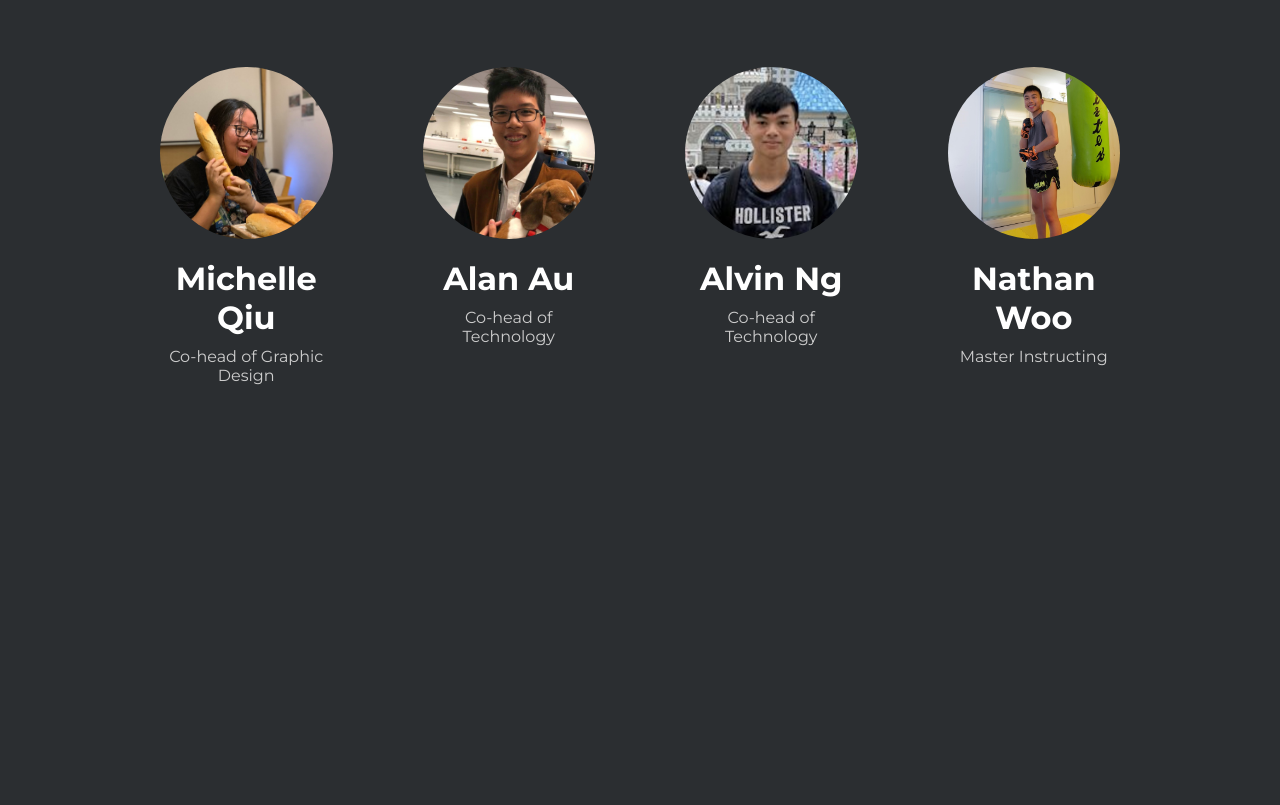
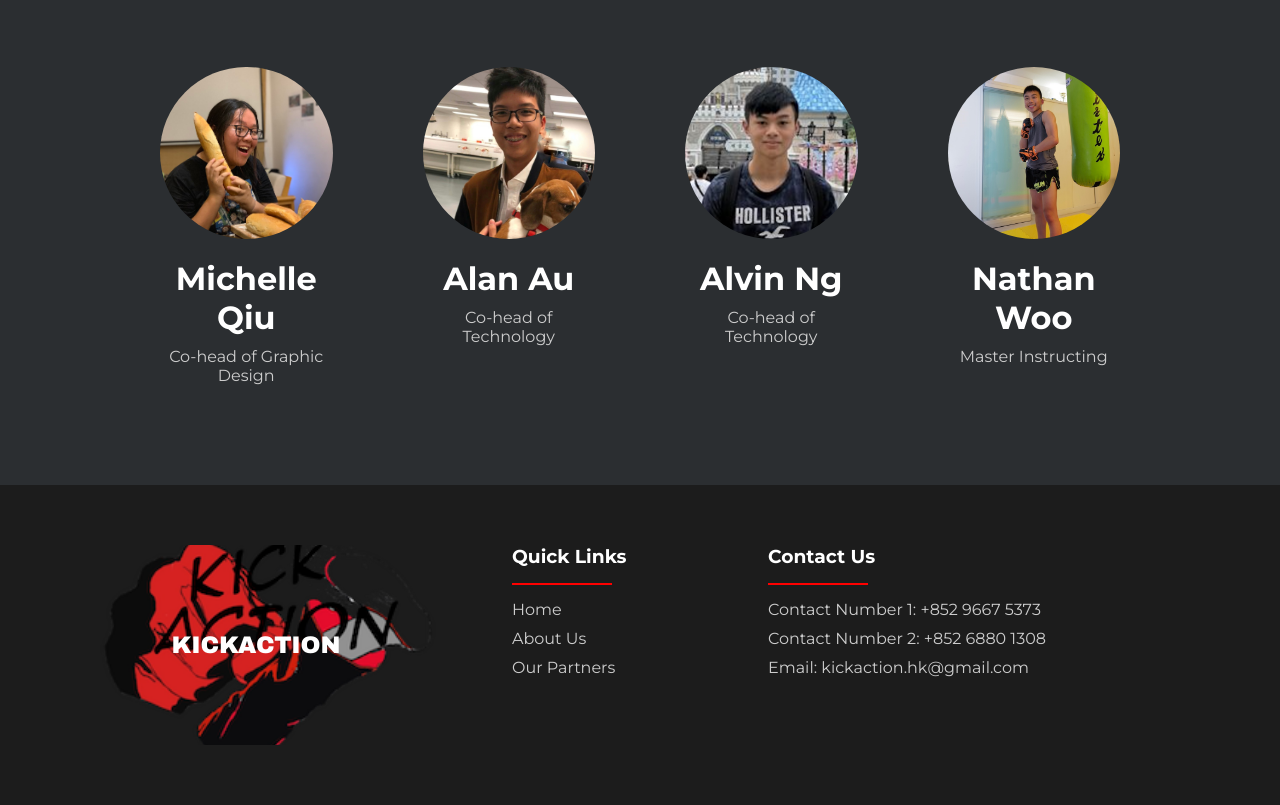
Before and after one commit to SkullCutter02/kickaction, a plain HTML site: page about-us.html in a window 1280 px wide. Shown: the part 1241-2046 px from the top of the page. Before the commit the page ends 1726 px from the top, so only its background shows below. Drawn offline with Linux system fonts and the light colour scheme.

Commit message:
Applied footer styling

```diff
--- a/about-us.html
+++ b/about-us.html
@@ -15,6 +15,7 @@
     <link rel="stylesheet" href="css/about-us/member-modal.css" />
     <script src="./components/nav.js" type="text/javascript" defer></script>
     <script src="./components/favicon.js" type="text/javascript" defer></script>
+    <script src="./components/footer.js" type="text/javascript" defer></script>
     <favicon-component></favicon-component>
   </head>
   <body>
@@ -40,5 +41,7 @@
 
     <script src="./scripts/aboutUs.js"></script>
     <script src="./scripts/nav.js"></script>
+
+    <footer-component></footer-component>
   </body>
 </html>
--- a/components/favicon.js
+++ b/components/favicon.js
@@ -1,4 +1,4 @@
-const template = `
+const faviconTemplate = `
   <link
     rel="apple-touch-icon"
     sizes="57x57"
@@ -83,7 +83,7 @@ class Favicon extends HTMLElement {
   }
 
   connectedCallback() {
-    this.innerHTML = template;
+    this.innerHTML = faviconTemplate;
   }
 }
 
--- /dev/null
+++ b/components/footer.js
@@ -0,0 +1,92 @@
+const footerTemplate = `
+  <style>
+    footer {
+      background: #1c1c1c;
+      width: 100%;
+      padding: 60px 0;
+      display: grid;
+      grid-template-columns: 1fr 0.5fr 1fr;
+    }
+
+    .footer-info {
+      height: 100%;
+    }
+
+    .footer-info h3 {
+    }
+
+    .footer-info a, .footer-info p {
+      margin-bottom: 10px;
+      color: var(--secondaryTextColor);
+    }
+
+    .footer-links a {
+      display: block;
+    }
+
+    /*.footer-org {*/
+    /*  display: flex;*/
+    /*  align-items: flex-start;*/
+    /*}*/
+
+    .footer-line {
+      width: 100px;
+      height: 2px;
+      background: var(--primaryColor);
+      margin: 15px 0;
+    }
+
+    .footer-logo {
+      position: relative;
+      background: url("../images/logo.png") center;
+      background-size: cover;
+      height: 200px;
+      width: 100%;
+      z-index: 1;
+      top: 0;
+    }
+
+    .footer-org-name {
+      font-family: Archivo, serif;
+      font-weight: 900;
+      text-transform: uppercase;
+      position: absolute;
+      left: 50%;
+      top: 50%;
+      transform: translate(-50%, -50%);
+      z-index: 0;
+    }
+  </style>
+
+  <footer>
+    <div class="footer-logo">
+      <h2 class="footer-org-name">KickAction</h2>
+    </div>
+    <div class="footer-links footer-info">
+      <h3>Quick Links</h3>
+      <div class="footer-line"></div>
+      <a href="../index.html">Home</a>
+      <a href="../about-us.html">About Us</a>
+      <a href="../our-partners.html">Our Partners</a>
+    </div>
+    <div class="footer-contact-us footer-info">
+      <h3>Contact Us</h3>
+      <div class="footer-line"></div>
+      <p>Contact Number 1: +852 9667 5373</p>
+      <p>Contact Number 2: +852 6880 1308</p>
+      <p>Email: kickaction.hk@gmail.com</p>
+    </div>
+  </footer>
+`;
+
+class Footer extends HTMLElement {
+  constructor() {
+    super();
+  }
+
+  connectedCallback() {
+    this.innerHTML = footerTemplate;
+  }
+}
+
+customElements.define("footer-component", Footer);
--- a/data/members.json
+++ b/data/members.json
@@ -54,7 +54,7 @@
       "id": 8,
       "name": "Nathan Woo",
       "role": "Master Instructing",
-      "description": "Description"
+      "description": "Hi everyone! My name is Nathan. I'm a instructor for Kick Action. I am a practitioner of Muay Thai, Modern Mixed Martial Arts, and Brazilian Jiu Jitsu. I will be one of the instructors teaching the domestic workers martial arts and look forward to share my martial arts knowledge through Kick Action!"
     }
   ]
 }
```
Also changed, not shown: css/our-partners/partners.css (+4 -4 lines), index.html (+3 -0 lines), our-partners.html (+3 -0 lines), images/partner_2.png.
